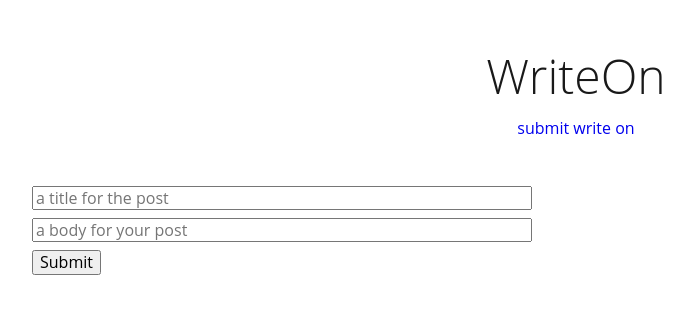
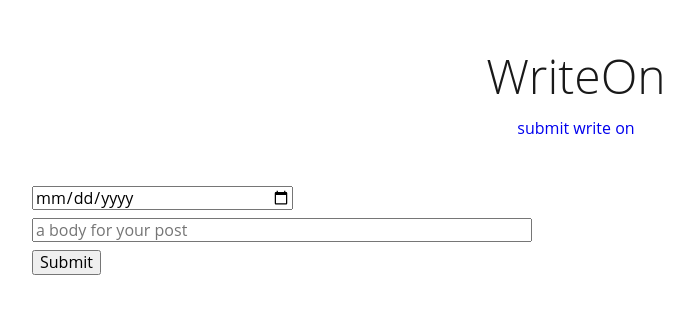
Before and after one commit to trinaldi/writeon-web, a React (Create React App) app: page /create in a window 1280 px wide. Shown: the top 314 px of the page, without its empty margins (64-757 px from the left). Built offline with nearby package versions, Linux system fonts and the light colour scheme.

Commit message:
Change title to date

```diff
--- a/src/components/Post/CreatePost.js
+++ b/src/components/Post/CreatePost.js
@@ -3,6 +3,7 @@
 import { useNavigate } from 'react-router-dom'
 import { POSTS_QUERY } from '../../graphql/queries/POSTS_QUERY';
 import { CREATE_POST_MUTATION } from '../../graphql/mutations/CREATE_POST_MUTATION';
+import { parseDate } from './helpers/parseDate'
 
 const CreatePost = () => {
   const [formState, setFormState] = useState({
@@ -14,7 +15,7 @@
 
   const [createPost] = useMutation(CREATE_POST_MUTATION, {
     variables: {
-      title: formState.title,
+      title: parseDate(formState.title),
       body: formState.body
     },
     update: (cache, { data: { createPost } }) => {
@@ -31,6 +32,13 @@
     onCompleted: () => navigate('/')
   })
 
+  const handleDate = e => {
+    setFormState({
+      ...formState,
+      title: e.target.value
+    })
+  }
+
   return (
     <div>
       <form onSubmit={(e) => {
@@ -40,14 +48,10 @@
       }}>
         <div className="flex flex-column mt3">
           <input
-            className="mb2"
-            type="text"
+            className="mb2 w5"
+            type="date"
             value={formState.title}
-            onChange={(e) => setFormState({
-              ...formState,
-              title: e.target.value
-            })}
-            placeholder="a title for the post"
+            onChange={handleDate}
           />
           <input
             className="mb2"
--- /dev/null
+++ b/src/components/Post/helpers/parseDate.js
@@ -0,0 +1,9 @@
+export const parseDate = (date) => {
+  date = new Date(date)
+  const day = date.getDate() + 1 // This is *so* stupid.
+  const month = date.getMonth() + 1 // This is *so* stupid.
+  const year = date.getFullYear()
+
+  const parsedDate = `${day}/${month}/${year}`
+  return parsedDate
+}
```
